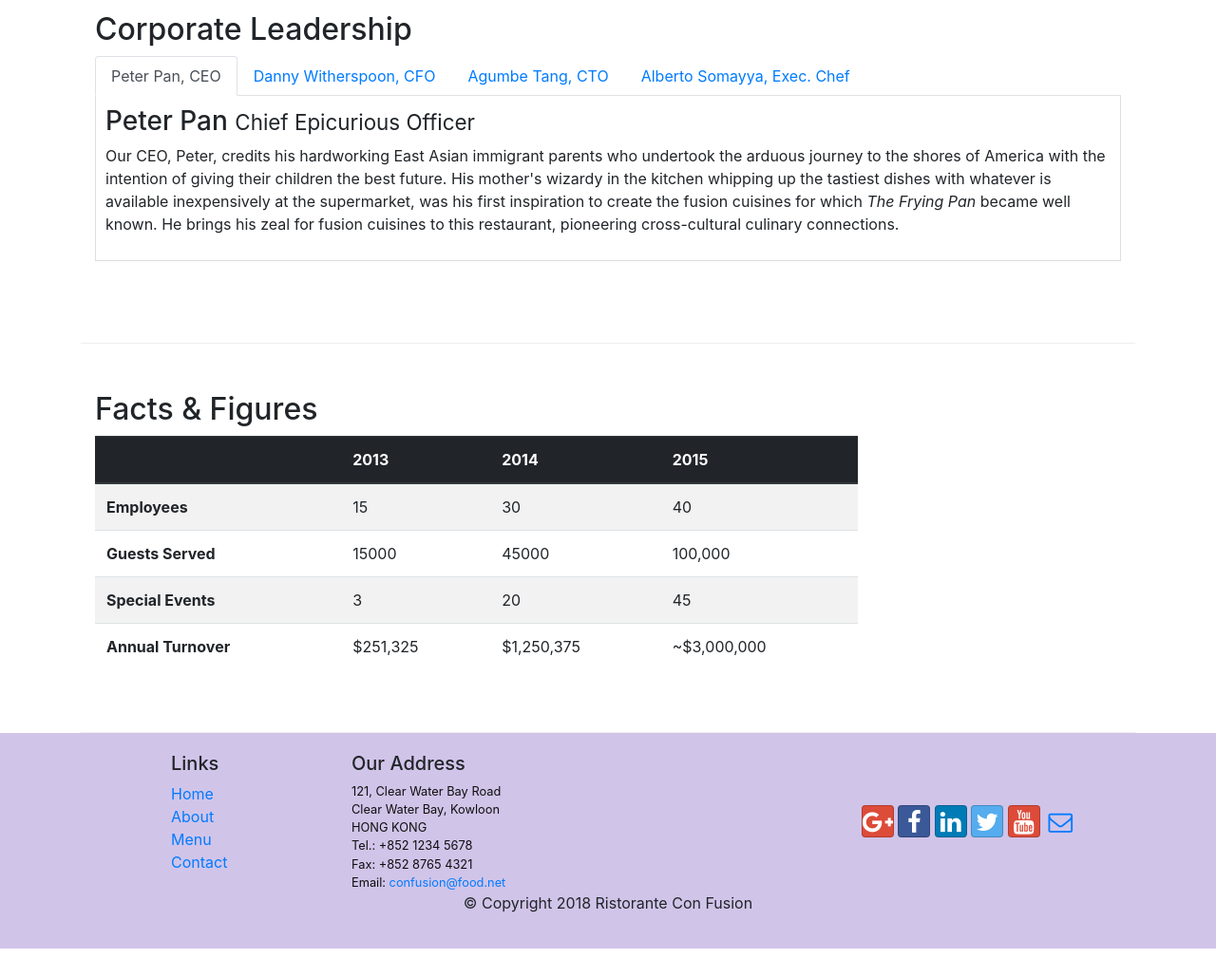
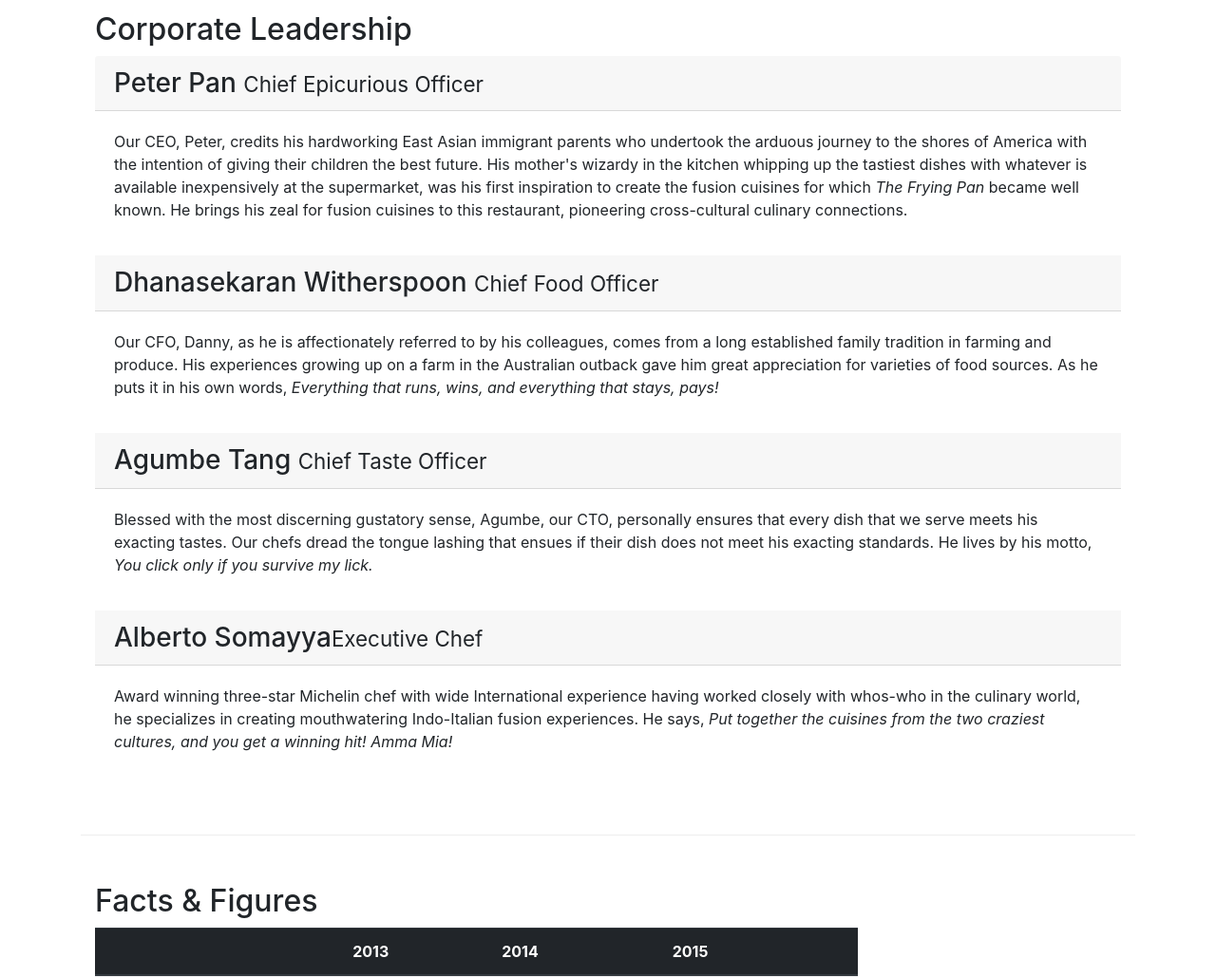
Before and after one commit to ndoumbeJaures/Coursera, a website: page aboutus.html in a window 1280 px wide. Shown: the part 1280-2309 px from the top of the page at 95% size. Before the commit the page ends 2279 px from the top, so only its background shows below. Drawn offline with nearby package versions, Linux system fonts and the light colour scheme.

Commit message:
Accordion

```diff
--- a/aboutus.html
+++ b/aboutus.html
@@ -102,37 +102,57 @@
         <div class="row row-content">
             <div class="col-12">
                 <h2>Corporate Leadership</h2>
+				<div id="accordion">
+					<div class="card-header" role="tab" id="peterhead">
+						<h3 class="mb-0">
+							<a data-toggle="collapse" data-target="#peter">
+							Peter Pan <small>Chief Epicurious Officer</small>
+							</a>
+						</h3>
+					</div>
+					<div class="collapse show" id="peter" data-parent="#accordion">
+						<div class="card-body">
+							<p class="d-none d-sm-block">Our CEO, Peter, credits his hardworking East Asian immigrant parents who undertook the arduous journey to the shores of America with the intention of giving their children the best future. His mother's wizardy in the kitchen whipping up the tastiest dishes with whatever is available inexpensively at the supermarket, was his first inspiration to create the fusion cuisines for which <em>The Frying Pan</em> became well known. He brings his zeal for fusion cuisines to this restaurant, pioneering cross-cultural culinary connections.</p>
+						</div>
+					</div>
 
-                <ul class="nav nav-tabs nav-pill">
-                    <li class="nav-item">
-                      <a class="nav-link active" href="#peter" role="tab" data-toggle="tab">Peter Pan, CEO</a>
-                    </li>
-                    <li class="nav-item">
-                      <a class="nav-link" href="#danny" role="tab" data-toggle="tab">Danny Witherspoon, CFO</a>
-                    </li>
-                    <li class="nav-item">
-                      <a class="nav-link" href="#agumbe"role="tab" data-toggle="tab">Agumbe Tang, CTO</a>
-                    </li>
-                    <li class="nav-item">
-                      <a class="nav-link" href="#alberto" role="tab" data-toggle="tab">Alberto Somayya, Exec. Chef</a>
-                    </li>
-                </ul>
-				<div class="tab-content">
-					<div role="tabpanel" class="tab-pane fade show active" id="peter">
-						<h3>Peter Pan <small>Chief Epicurious Officer</small></h3>
-						<p class="d-none d-sm-block">Our CEO, Peter, credits his hardworking East Asian immigrant parents who undertook the arduous journey to the shores of America with the intention of giving their children the best future. His mother's wizardy in the kitchen whipping up the tastiest dishes with whatever is available inexpensively at the supermarket, was his first inspiration to create the fusion cuisines for which <em>The Frying Pan</em> became well known. He brings his zeal for fusion cuisines to this restaurant, pioneering cross-cultural culinary connections.</p>
+					<div class="card-header" role="tab" id="dannyhead">
+						<h3 class="mb-0">
+							<a data-toggle="collapse" data-target="#danny">
+							Dhanasekaran Witherspoon  <small>Chief Food Officer</small>
+							</a>
+						</h3>
 					</div>
-					<div role="tabpanel" class="tab-pane fade" id="danny">
-						<h3>Dhanasekaran Witherspoon <small>Chief Food Officer</small></h3>
-						<p class="d-none d-sm-block">Our CFO, Danny, as he is affectionately referred to by his colleagues, comes from a long established family tradition in farming and produce. His experiences growing up on a farm in the Australian outback gave him great appreciation for varieties of food sources. As he puts it in his own words, <em>Everything that runs, wins, and everything that stays, pays!</em></p>
+					<div class="collapse show" id="danny" data-parent="#accordion">
+						<div class="card-body">
+							<p class="d-none d-sm-block">Our CFO, Danny, as he is affectionately referred to by his colleagues, comes from a long established family tradition in farming and produce. His experiences growing up on a farm in the Australian outback gave him great appreciation for varieties of food sources. As he puts it in his own words, <em>Everything that runs, wins, and everything that stays, pays!</em></p>
+						</div>
 					</div>
-					<div role="tabpanel" class="tab-pane fade" id="agumbe">
-						<h3>Agumbe Tang <small>Chief Taste Officer</small></h3>
-						<p class="d-none d-sm-block">Blessed with the most discerning gustatory sense, Agumbe, our CTO, personally ensures that every dish that we serve meets his exacting tastes. Our chefs dread the tongue lashing that ensues if their dish does not meet his exacting standards. He lives by his motto, <em>You click only if you survive my lick.</em></p>
+
+					<div class="card-header" role="tab" id="agumbehead">
+						<h3 class="mb-0">
+							<a data-toggle="collapse" data-target="#agumbe">
+							Agumbe Tang <small>Chief Taste Officer</small>
+							</a>
+						</h3>
 					</div>
-					<div role="tabpanel" class="tab-pane slide" id="alberto">
-						<h3>Alberto Somayya <small>Executive Chef</small></h3>
-						<p class="d-none d-sm-block">Award winning three-star Michelin chef with wide International experience having worked closely with whos-who in the culinary world, he specializes in creating mouthwatering Indo-Italian fusion experiences. He says, <em>Put together the cuisines from the two craziest cultures, and you get a winning hit! Amma Mia!</em></p>
+					<div class="collapse show" id="agumbe" data-parent="#accordion">
+						<div class="card-body">
+							<p class="d-none d-sm-block">Blessed with the most discerning gustatory sense, Agumbe, our CTO, personally ensures that every dish that we serve meets his exacting tastes. Our chefs dread the tongue lashing that ensues if their dish does not meet his exacting standards. He lives by his motto, <em>You click only if you survive my lick.</em></p>
+						</div>
+					</div>
+
+					<div class="card-header" role="tab" id="albertohead">
+						<h3 class="mb-0">
+							<a data-toggle="collapse" data-target="#alberto">
+							Alberto Somayya<small>Executive Chef</small>
+							</a>
+						</h3>
+					</div>
+					<div class="collapse show" id="alberto" data-parent="#accordion">
+						<div class="card-body">
+							<p class="d-none d-sm-block">Award winning three-star Michelin chef with wide International experience having worked closely with whos-who in the culinary world, he specializes in creating mouthwatering Indo-Italian fusion experiences. He says, <em>Put together the cuisines from the two craziest cultures, and you get a winning hit! Amma Mia!</em></p>
+						</div>
 					</div>
                 </div>
 
```
